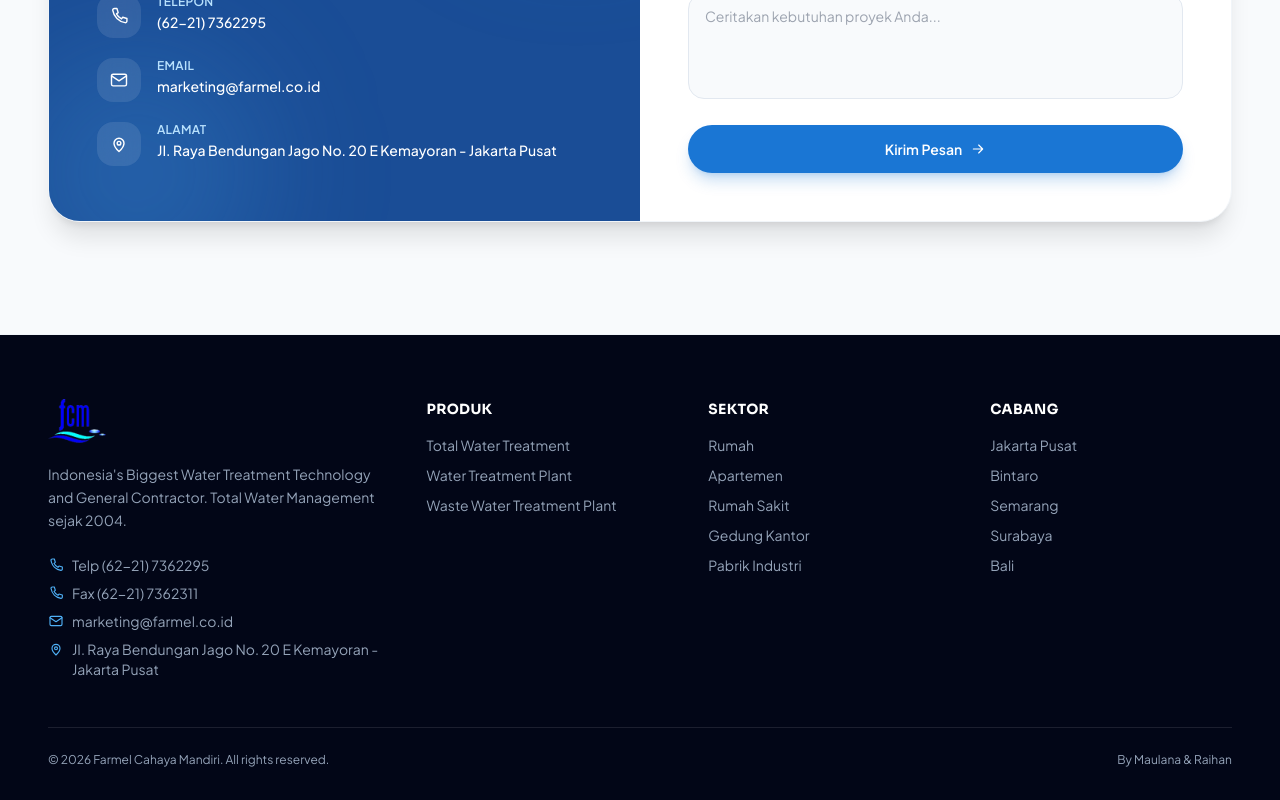
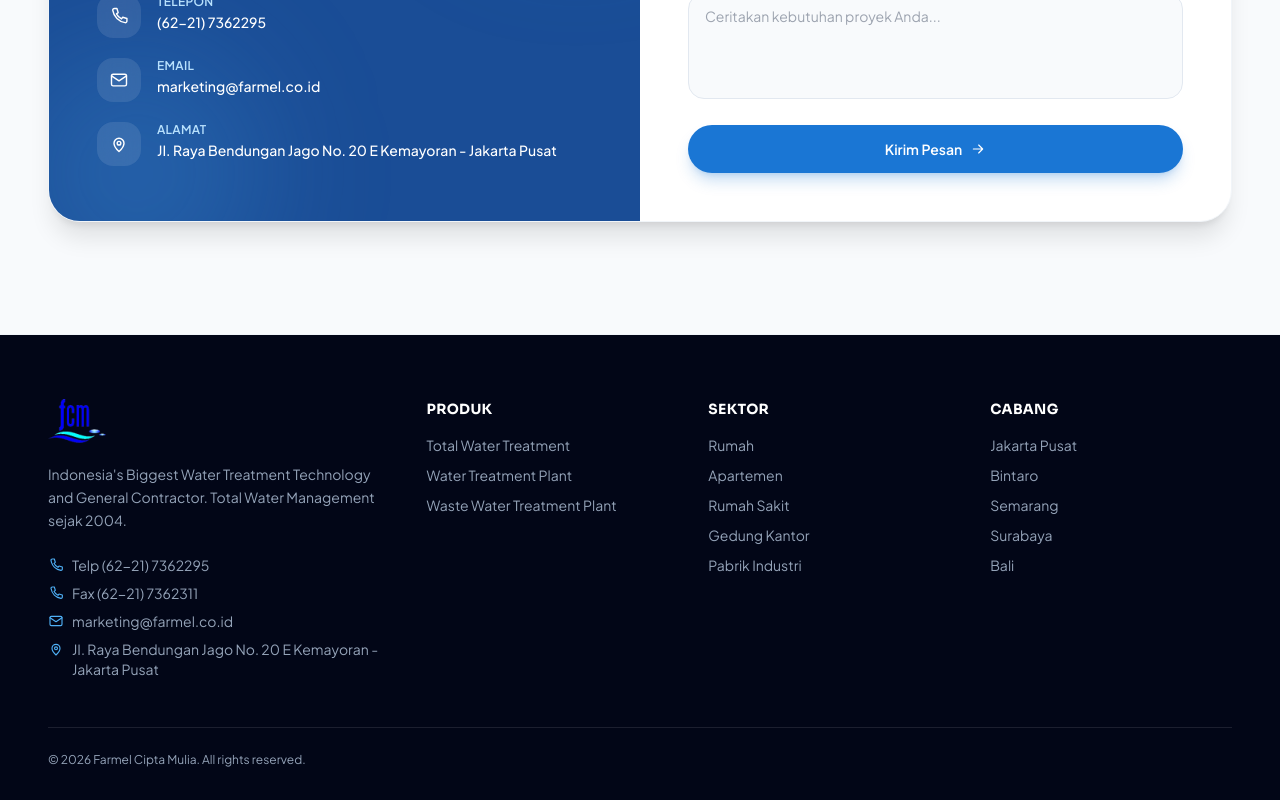
Before and after one commit to onlybot12/Farmel, a React (Vite) app: page / in a window 1280 px wide. Shown: the part 8836-9636 px from the top of the page. Built offline with nearby package versions, Linux system fonts and the light colour scheme.

Commit message:
Update Footer.tsx

```diff
--- a/src/components/Footer.tsx
+++ b/src/components/Footer.tsx
@@ -74,8 +74,7 @@ export function Footer() {
         </div>
 
         <div className="mt-12 flex flex-col items-center justify-between gap-4 border-t border-white/10 pt-6 text-xs sm:flex-row">
-          <p>© {new Date().getFullYear()} Farmel Cahaya Mandiri. All rights reserved.</p>
-          <p>By Maulana & Raihan</p>
+          <p>© {new Date().getFullYear()} Farmel Cipta Mulia. All rights reserved.</p>
         </div>
       </div>
     </footer>
```
